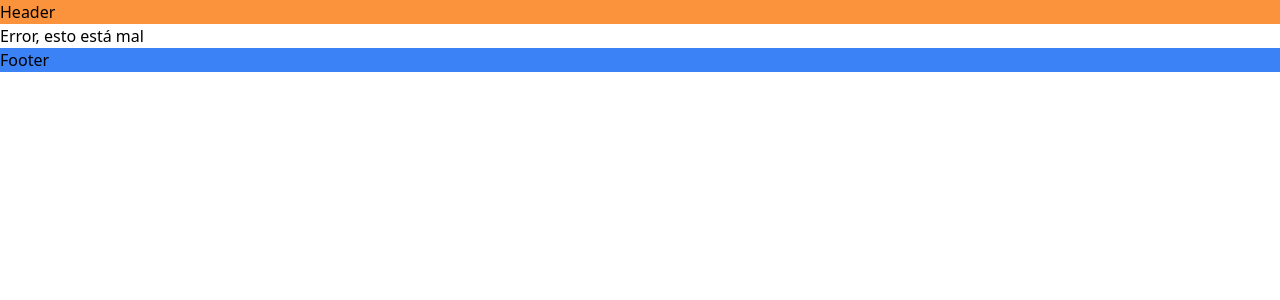
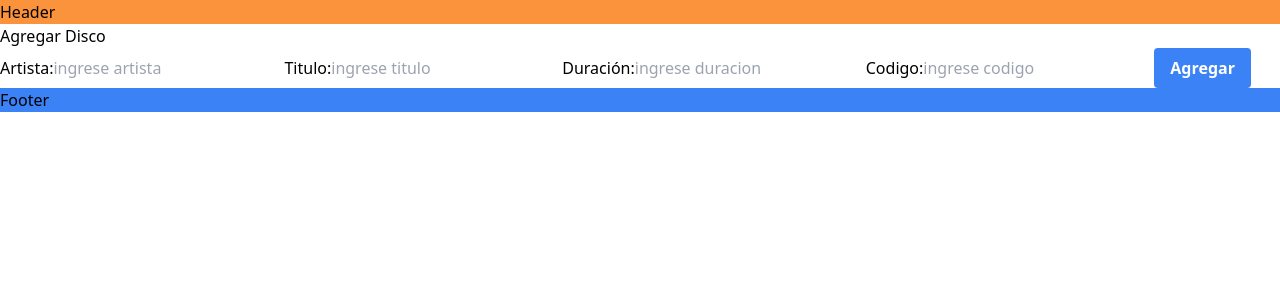
Before and after one commit to Joacomere/CrudDiscosFront, a React (Vite) app: page /agrega-disco in a window 1280 px wide. Shown: the top 300 px of the page. Built offline with nearby package versions, Linux system fonts and the light colour scheme.

Commit message:
agregado metodo set discos

```diff
--- a/src/App.jsx
+++ b/src/App.jsx
@@ -1,4 +1,4 @@
-import ComponenteDisco from "./componentes/ComponenteDisco"
+import ComponenteListaDiscos from "./componentes/ComponenteListaDiscos"
 
 function App() {
 
@@ -6,7 +6,7 @@ function App() {
   return (
     <>
 
-      <ComponenteDisco/>
+      <ComponenteListaDiscos/>
 
     </>
   )
--- a/src/componentes/ComponenteDisco.jsx
+++ b/src/componentes/ComponenteDisco.jsx
@@ -1,96 +1,64 @@
-import React,{useEffect} from 'react';
-import {useState} from 'react';
-import { listaDiscos } from "../servicios/DiscoServicio";
+import React, { useState } from 'react'
+import {guardaDiscoServicio} from '../servicios/DiscoServicio'
+import { useNavigate } from 'react-router-dom'
 
-const ComponenteDisco = () => {
-    /*const dummyData = [
-        {"id": 1,
-        "artista": "artista1",
-        "titulo": "el mejor disco",
-        "duracion": 30,
-        "cod": "abc123"
+export default function ComponenteDisco() {
 
-    },
-    {
-        "id": 2,
-        "artista": "artista 2",
-        "titulo": "disco no tan bueno",
-        "duracion": 30,
-        "cod": "bca123"
-    },
-    {
-        "id": 3,
-        "artista": "artista 3",
-        "titulo": "disco mediocre",
-        "duracion": 45,
-        "cod": "acd321"
-    },{
-        "id": 4,
-        "artista": "artista 4",
-        "titulo": "disco asombroso",
-        "duracion": 50,
-        "cod": "owa345"
-    },{
-        "id": 5,
-        "artista": "artista 5",
-        "titulo": "disco regular",
-        "duracion": 55,
-        "cod": "lsd666"
-    },{
-        "id": 6,
-        "artista": "artista 6",
-        "titulo": "disco bombastico",
-        "duracion": 60,
-        "cod": "awa589"
-    },{
-        "id": 7,
-        "artista": "artista 7",
-        "titulo": "disco exitoso",
-        "duracion": 65,
-        "cod": "tcl456"
+    const [artista, setArtista]=useState('')
+    const [titulo, setTitulo]=useState('')
+    const [duracion, setDuracion]=useState('')
+    const [cod, setCodigo]=useState('')
+    const navegador = useNavigate()
+
+     function guardaDisco(e){
+        e.preventDefault();
+        const disco = {titulo,artista,cod,duracion}
+        console.log(disco)
+
+        guardaDiscoServicio(disco).then((respuesta) =>{
+            console.log(respuesta.data);
+            navegador('/discos')
+        })
     }
 
-    ]*/
-    const [disco, setDisco] = useState([]);
-
-    useEffect(() => {
-        listaDiscos().then((respuesta) => {
-            setDisco(respuesta.data);
-        }).catch(error => {
-            console.error(error)
-        })
-    }, [])
   return (
     <div>
-        <table className="table-auto border-collapse border">
-            <thead>
-                <tr>
+        <h2>Agregar Disco</h2>
+        <form>
+            <label>Artista:</label>
+            <input type='text'
+                placeholder='ingrese artista'
+                name = 'artista'
+                value= {artista}
+                onChange={(e) => setArtista(e.target.value)}>
 
-                    <th className='border border-slate-300'>Id</th>
-                    <th className='border border-slate-300'>Artista</th>
-                    <th className='border border-slate-300'>Titulo</th>
-                    <th className='border border-slate-300'>Duracion</th>
-                    <th className='border border-slate-300'>Codigo</th>
-                </tr>
-            </thead>
-            <tbody>
+            </input>
+            <label>Titulo:</label>
+            <input type='text'
+                placeholder='ingrese titulo'
+                name = 'titulo '
+                value= {titulo}
+                onChange={(e) => setTitulo(e.target.value)}>
 
-                {
-                    disco.map(disco =>
-                        <tr key={disco.id}>
-                            <td className='border border-slate-300'>{disco.id}</td>
-                            <td className='border border-slate-300'>{disco.artista}</td>
-                            <td className='border border-slate-300'>{disco.titulo}</td>
-                            <td className='border border-slate-300'>{disco.duracion}</td>
-                            <td className='border border-slate-300'>{disco.cod}</td>
-                        </tr>
-                    )
-                }
+            </input>
+            <label>Duración:</label>
+            <input type='text'
+                placeholder='ingrese duracion'
+                name = 'duración '
+                value= {duracion}
+                onChange={(e) => setDuracion(e.target.value)}>
 
+            </input>
+            <label>Codigo:</label>
+            <input type='text'
+                placeholder='ingrese codigo'
+                name = 'codigo '
+                value= {cod}
+                onChange={(e) => setCodigo(e.target.value)}>
 
-            </tbody>
-        </table>
+            </input>
+            <button class="bg-blue-500 hover:bg-blue-700 text-white font-bold py-2 px-4 rounded" onClick={guardaDisco}>Agregar</button>
+        </form>
     </div>
   )
 }
-export default ComponenteDisco
--- /dev/null
+++ b/src/componentes/ComponenteListaDiscos.jsx
@@ -0,0 +1,103 @@
+import React,{useEffect} from 'react';
+import {useState} from 'react';
+import { listaDiscos } from "../servicios/DiscoServicio";
+import {useNavigate} from 'react-router-dom'
+
+const ComponenteListaDiscos = () => {
+    /*const dummyData = [
+        {"id": 1,
+        "artista": "artista1",
+        "titulo": "el mejor disco",
+        "duracion": 30,
+        "cod": "abc123"
+
+    },
+    {
+        "id": 2,
+        "artista": "artista 2",
+        "titulo": "disco no tan bueno",
+        "duracion": 30,
+        "cod": "bca123"
+    },
+    {
+        "id": 3,
+        "artista": "artista 3",
+        "titulo": "disco mediocre",
+        "duracion": 45,
+        "cod": "acd321"
+    },{
+        "id": 4,
+        "artista": "artista 4",
+        "titulo": "disco asombroso",
+        "duracion": 50,
+        "cod": "owa345"
+    },{
+        "id": 5,
+        "artista": "artista 5",
+        "titulo": "disco regular",
+        "duracion": 55,
+        "cod": "lsd666"
+    },{
+        "id": 6,
+        "artista": "artista 6",
+        "titulo": "disco bombastico",
+        "duracion": 60,
+        "cod": "awa589"
+    },{
+        "id": 7,
+        "artista": "artista 7",
+        "titulo": "disco exitoso",
+        "duracion": 65,
+        "cod": "tcl456"
+    }
+
+    ]*/
+    const [disco, setDisco] = useState([]);
+    const navegador = useNavigate();
+
+    useEffect(() => {
+        listaDiscos().then((respuesta) => {
+            setDisco(respuesta.data);
+        }).catch(error => {
+            console.error(error)
+        })
+    }, [])
+    function agregarDisco(){
+        navegador('/agrega-disco')
+    }
+
+  return (
+    <div ClassName='container'>
+        <button class="bg-blue-500 hover:bg-blue-700 text-white font-bold py-2 px-4 rounded" onClick={agregarDisco}>Agregar Disco</button>
+        <table className="table-auto border-collapse border">
+            <thead>
+                <tr>
+
+                    <th className='border border-slate-300'>Id</th>
+                    <th className='border border-slate-300'>Artista</th>
+                    <th className='border border-slate-300'>Titulo</th>
+                    <th className='border border-slate-300'>Duracion</th>
+                    <th className='border border-slate-300'>Codigo</th>
+                </tr>
+            </thead>
+            <tbody>
+
+                {
+                    disco.map(disco =>
+                        <tr key={disco.id}>
+                            <td className='border border-slate-300'>{disco.id}</td>
+                            <td className='border border-slate-300'>{disco.artista}</td>
+                            <td className='border border-slate-300'>{disco.titulo}</td>
+                            <td className='border border-slate-300'>{disco.duracion}</td>
+                            <td className='border border-slate-300'>{disco.cod}</td>
+                        </tr>
+                    )
+                }
+
+
+            </tbody>
+        </table>
+    </div>
+  )
+}
+export default ComponenteListaDiscos
--- a/src/componentes/Home.jsx
+++ b/src/componentes/Home.jsx
@@ -14,13 +14,13 @@ export default function Home() {
                 <path stroke="currentColor" strokeLinecap="round" strokeLinejoin="round" strokeWidth="2" d="M1 5h12m0 0L9 1m4 4L9 9"/>
                 </svg>
             </a>
-            <a  href="./discos" className="inline-flex justify-center items-center py-3 px-5 text-base font-medium text-center text-white rounded-lg bg-blue-700 hover:bg-blue-800 focus:ring-4 focus:ring-blue-300 dark:focus:ring-blue-900">
+            <a  href="./Info" className="inline-flex justify-center items-center py-3 px-5 text-base font-medium text-center text-white rounded-lg bg-blue-700 hover:bg-blue-800 focus:ring-4 focus:ring-blue-300 dark:focus:ring-blue-900">
                 Info
                 <svg className="w-3.5 h-3.5 ms-2 rtl:rotate-180" aria-hidden="true" xmlns="http://www.w3.org/2000/svg" fill="none" viewBox="0 0 14 10">
                 <path stroke="currentColor" strokeLinecap="round" strokeLinejoin="round" strokeWidth="2" d="M1 5h12m0 0L9 1m4 4L9 9"/>
                 </svg>
             </a>
-            <a  href="./discos" className="inline-flex justify-center items-center py-3 px-5 text-base font-medium text-center text-white rounded-lg bg-blue-700 hover:bg-blue-800 focus:ring-4 focus:ring-blue-300 dark:focus:ring-blue-900">
+            <a  href="./Proximamente" className="inline-flex justify-center items-center py-3 px-5 text-base font-medium text-center text-white rounded-lg bg-blue-700 hover:bg-blue-800 focus:ring-4 focus:ring-blue-300 dark:focus:ring-blue-900">
                 Próximamente
                 <svg className="w-3.5 h-3.5 ms-2 rtl:rotate-180" aria-hidden="true" xmlns="http://www.w3.org/2000/svg" fill="none" viewBox="0 0 14 10">
                 <path stroke="currentColor" strokeLinecap="round" strokeLinejoin="round" strokeWidth="2" d="M1 5h12m0 0L9 1m4 4L9 9"/>
--- a/src/componentes/Info.jsx
+++ b/src/componentes/Info.jsx
@@ -2,6 +2,6 @@ import React from 'react'
 
 export default function Info() {
   return (
-    <div>Hola, que tal?</div>
+    <div>Esta es una página para buscar discos</div>
   )
 }
--- a/src/main.jsx
+++ b/src/main.jsx
@@ -10,6 +10,7 @@ import Footer from './componentes/Footer.jsx'
 import Home from './componentes/Home.jsx'
 import Info from './componentes/Info.jsx'
 import Proximamente from './componentes/Proximamente.jsx'
+import ComponenteDisco from './componentes/ComponenteDisco.jsx'
 
 const router = createBrowserRouter([
   {
@@ -33,6 +34,11 @@ const router = createBrowserRouter([
     path:"/Proximamente",
       element:<Proximamente />,
       errorElement: (<div>Error, esto está mal</div>),
+  },
+  {
+    path: "/agrega-disco",
+    element: <ComponenteDisco/>,
+    errorElement: (<div> no se puede agregar</div>),
   }
 ]);
 
--- a/src/servicios/DiscoServicio.js
+++ b/src/servicios/DiscoServicio.js
@@ -3,3 +3,4 @@ import axios from "axios";
 const BASE_URL_REST_API ="http://localhost:8080/api/discos";
 
 export const listaDiscos = () => axios.get(BASE_URL_REST_API);
+export const guardaDiscoServicio = (disco) => axios.post(BASE_URL_REST_API, disco)
```
